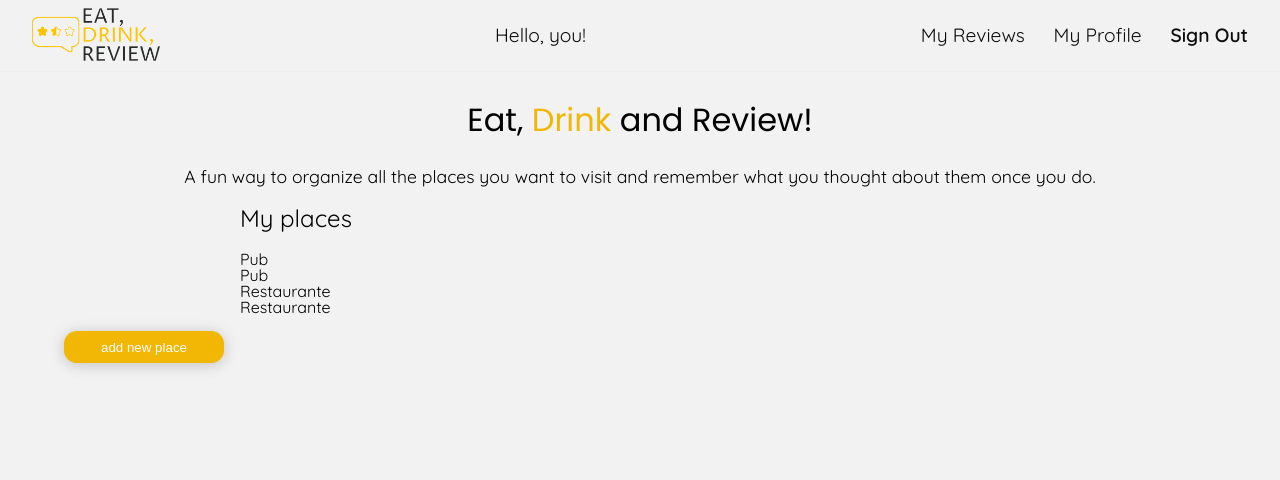
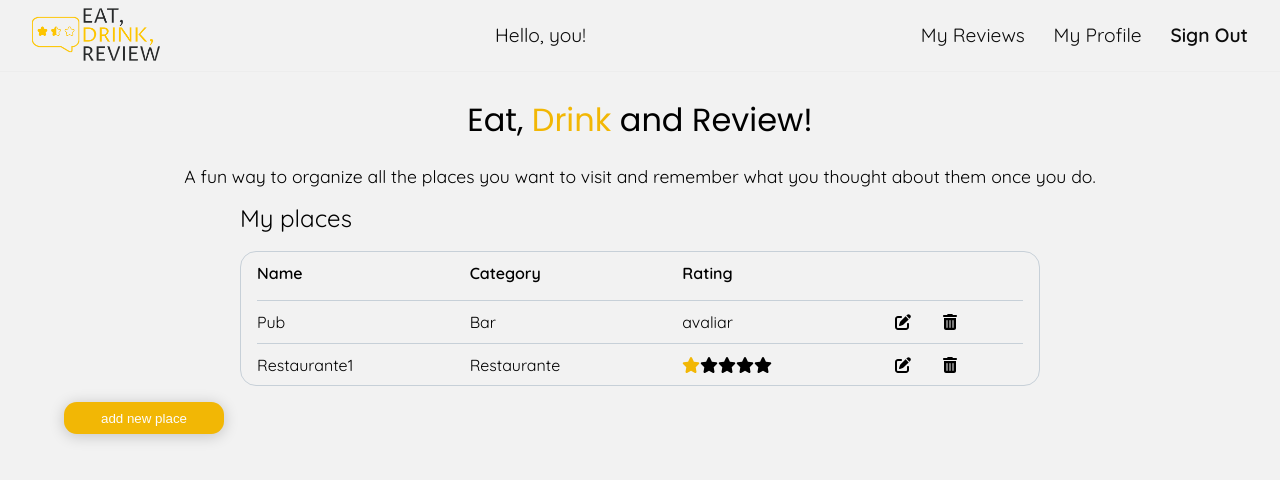
Before and after one commit to Laisses/POC-TS-food-review, a React (Create React App) app: page / in a window 1280 px wide. Shown: the top 480 px of the page. Built offline with nearby package versions, Linux system fonts and the light colour scheme.

Commit message:
src/components/Place.js: create Place component

```diff
--- a/src/components/Place.js
+++ b/src/components/Place.js
@@ -1,37 +1,99 @@
 //import styled from "styled-components";
+import styled from "styled-components";
+import { OneStar } from "../constants/stars";
+import { DARK_GREY } from "../constants/constants";
+import { FontAwesomeIcon } from '@fortawesome/react-fontawesome';
+import { faPenToSquare, faTrashCan } from '@fortawesome/free-solid-svg-icons';
 
 const places = [
     {
         id: 1,
         name: "Pub",
-        category: "Pub"
+        category: "Bar",
+        rating: "",
     },
     {
         id: 2,
-        name: "Restaurante",
-        category: "Restaurante"
+        name: "Restaurante1",
+        category: "Restaurante",
+        rating: "bom",
     }
 ];
 
 export const Place = () => {
 
+    const ratePlace = rating => {
+        if (rating === "") {
+            return <div>avaliar</div>
+        } else if (rating === "bom") {
+            return (
+                <OneStar />
+            );
+        }
+    }
+
     const ListOfPlaces = place => {
-        const {name, category} = place;
+        const { name, category, rating } = place;
 
         return (
-            <li>
-                <p>{name}</p>
-                <p>{category}</p>
-            </li>
+            <ListItems>
+                <Item>{name}</Item>
+                <Item>{category}</Item>
+                <Item>{ratePlace(rating)}</Item>
+                <Item>
+                    <EditIcons>
+                        <FontAwesomeIcon icon={faPenToSquare} />
+                    </EditIcons>
+                    <EditIcons>
+                        <FontAwesomeIcon icon={faTrashCan} />
+                    </EditIcons>
+                </Item>
+            </ListItems>
         );
     }
 
     return (
-        <ul>
+        <List>
+            <ListTitle>
+                <Item>Name</Item>
+                <Item>Category</Item>
+                <Item>Rating</Item>
+                <Item></Item>
+            </ListTitle>
             {places.map(p => <ListOfPlaces
                 key={p.id}
                 {...p}
             />)}
-        </ul>
+        </List>
     );
 };
+
+const List = styled.ul`
+    border: 1px solid ${DARK_GREY};
+    border-radius: 1rem;
+    padding: 0 1rem;
+`;
+
+const ListTitle = styled.div`
+    display: flex;
+    font-weight: 600;
+    margin-bottom: .4rem;
+    justify-content: space-between;
+`;
+
+const ListItems = styled.li`
+    display: flex;
+    border-top: 1px solid ${DARK_GREY};
+    align-items: center;
+    justify-content: space-between;
+`;
+
+const Item = styled.div`
+    min-width: 8rem;
+    padding: .8rem 0;
+    display: flex;
+`;
+
+const EditIcons = styled.div`
+    margin-right: 2rem;
+`;
```
